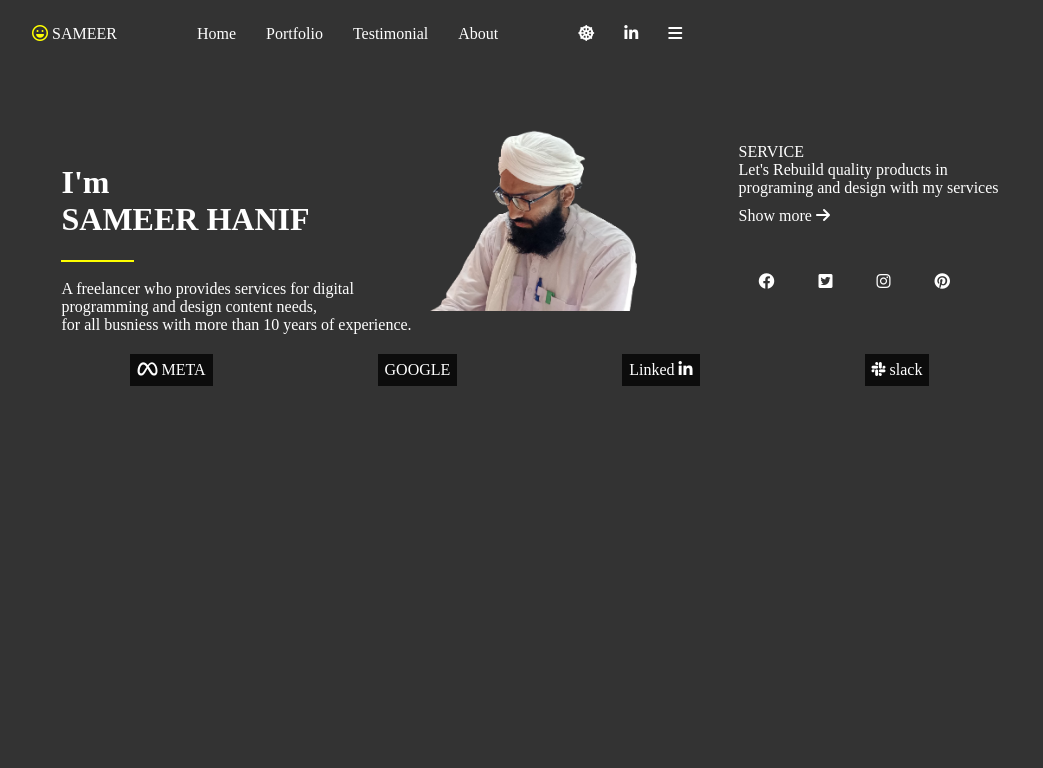
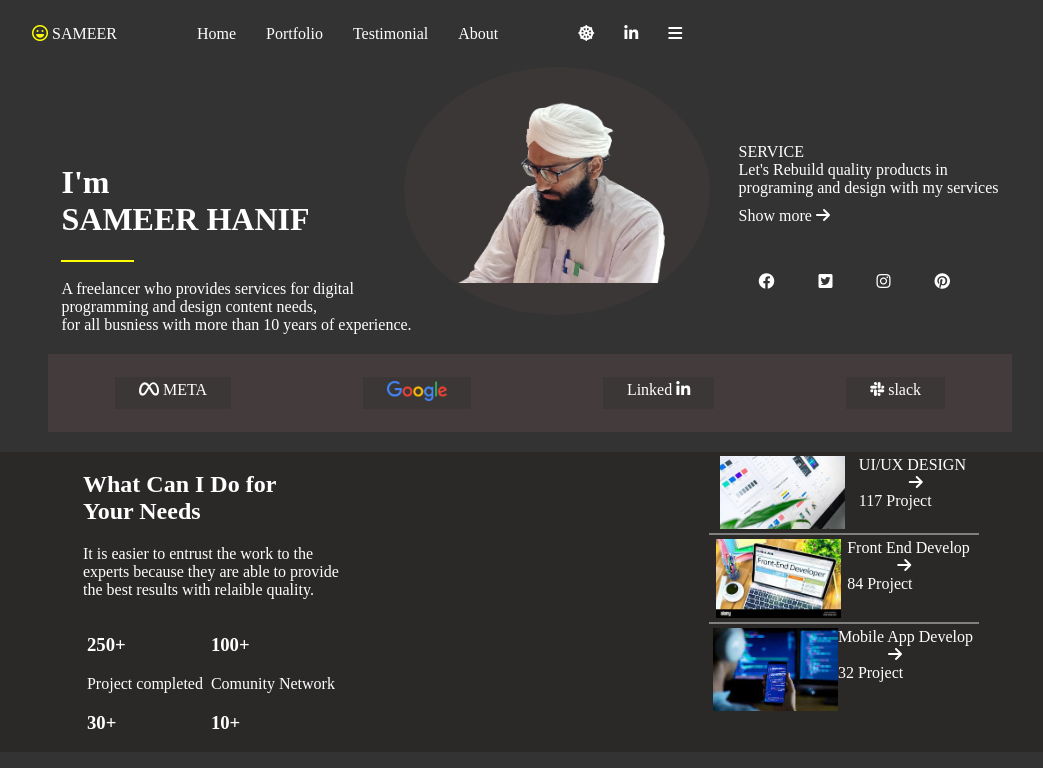
Before and after one commit to muneerattari/PORTFOLIO, a plain HTML site: page index.html in a window 1280 px wide. Shown: the whole page, without its empty margins (110-1153 px from the left). Drawn offline with Linux system fonts and the light colour scheme.

Commit message:
Add files via upload
code updated

```diff
--- a/index.html
+++ b/index.html
@@ -71,7 +71,7 @@ SERVICE </br>
     META
   </div>
   <div  class="bottom-background">
-  GOOGLE
+  <img src="./Google_Logo.png" width="60px">
   </div>
   <div class="bottom-background">
 
@@ -85,5 +85,69 @@ SERVICE </br>
 
 </div>
 
+
+
+<div class="laststep">
+<div>
+    <div>
+<h2>What Can I Do for <br>
+Your Needs
+</h2>
+  <p>
+    It is easier to entrust the work to the<br>
+    experts because they are able to provide <br>
+    the best results with relaible quality. </p> </div>
+
+<div class="leftbottom">
+  <div>
+<h3>250+ </h3>
+
+<p> Project completed </p>
+<h3> 30+ </h3> </div>
+
+<div>
+  <h3>100+ </h3>
+
+  <p> Comunity Network </p>
+  <h3> 10+ </h3>
+  </div>
+</div>
+</div>
+
+<div class="lcddiv">
+
+<div class="lcd1">
+<img src="./lcd1.jpg" width="125px">
+<div> UI/UX DESIGN <br>
+  <i class="fa-solid fa-arrow-right right"></i>
+  <br> 117 Project
+  </div>
+</div>
+<div class="line1"> </div>
+
+
+  <div class="lcd2">
+<img src="./lcd2.jpg" width="125px">
+<div> Front End Develop  <br>
+<i class="fa-solid fa-arrow-right right"></i>
+  <br> 84 Project
+
+</div>
+</div>
+<div class="line2"> </div>
+
+
+
+<div class="lcd3">
+<img src="./lcd3.jpg" width="125px">
+
+<div> Mobile App Develop <br>
+  <i class="fa-solid fa-arrow-right right"></i>
+  <br> 32 Project
+    </div>
+</div>
+
+</div>
+
   </body>
 </html>
--- a/profilestyle.css
+++ b/profilestyle.css
@@ -59,6 +59,10 @@ margin: 20px;
   position: absolute;
   left: 40%;
   bottom: 10%;
+  background-color: rgb(126, 93, 93, 0.1);
+  border-radius: 100%;
+  padding: 28px;
+
 }
 
 
@@ -75,14 +79,66 @@ width: 250px;
 
 .bottom
 {
+  background-color: rgb(68, 60, 60);
   margin: 20px;
   display: flex;
   justify-content: space-around;
 margin: 20px 150px;
+padding: 23px 1px;
 }
 
 .bottom-background
 {
-  background-color: rgb(12, 12, 12);
-  padding: 7px;
+  background-color: rgb(60, 55, 55);
+  padding: 4px 24px;
+
 }
+
+
+.laststep {
+  display: flex;
+  justify-content: space-around;
+  background-color: rgb(43, 40, 40);
+}
+
+.leftbottom {
+display: flex;
+justify-content: space-around;
+}
+
+.lcd1
+{
+  display: flex;
+justify-content: space-around;
+padding: 4px
+
+}
+
+.lcd2
+{
+  display: flex;
+justify-content: space-around;
+padding: 4px
+}
+
+.lcd3
+{
+  display: flex;
+justify-content: space-around;
+padding: 4px
+
+}
+
+.line1
+{ width: 100%;
+border: 1px solid grey
+
+}
+
+
+.line2
+{ width: 100%;
+border: 1px solid grey
+
+
+}
```
Also changed, not shown: Google_Logo.png (added), lcd1.jpg (added), lcd2.jpg (added), lcd3.jpg (added).
